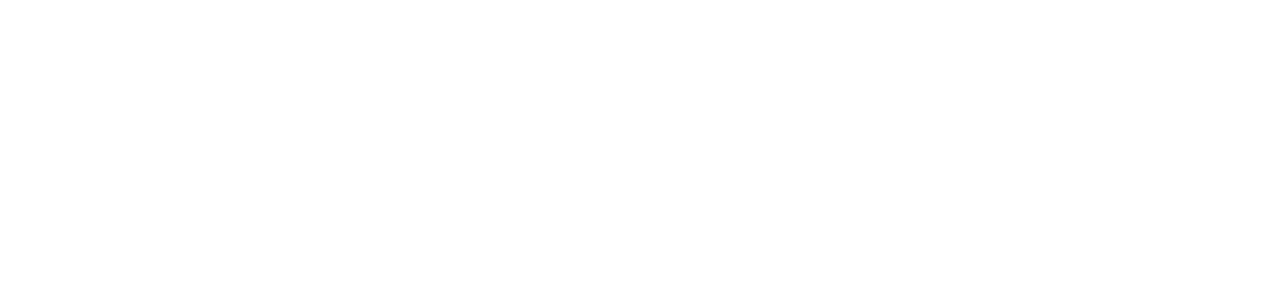
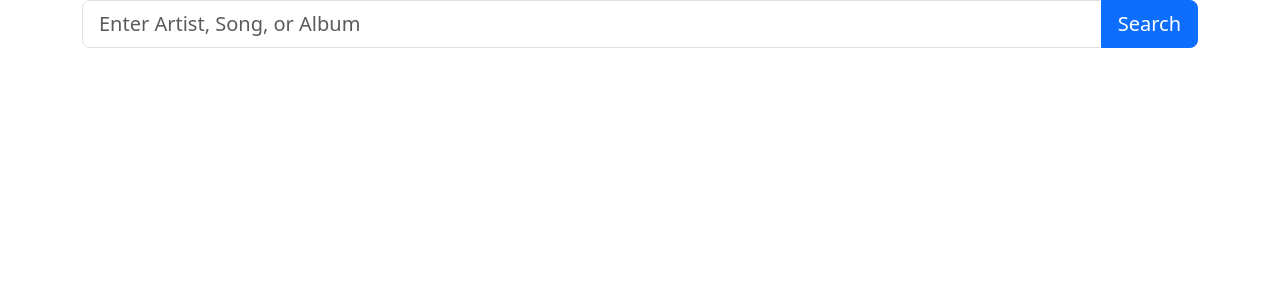
Before and after one commit to timseoaudit/jammming, a React (Create React App) app: page / in a window 1280 px wide. Shown: the top 300 px of the page. Built offline with nearby package versions, Linux system fonts and the light colour scheme.

Commit message:
SearchBar working

```diff
--- a/src/SearchBar.js
+++ b/src/SearchBar.js
@@ -5,12 +5,13 @@
 function SearchBar() {
     const [searchInput, setSearchInput] = useState('');
 
+    return (
     <div className="App">
       <Container>
         <InputGroup className="mb-3" size ='lg'>
           <FormControl
-            placeholder="Recipient's username"
-            aria-label="Recipient's username"
+            placeholder="Enter Artist, Song, or Album"
+            aria-label="Enter Artist, Song, or Album"
             aria-describedby="basic-addon2"
             type="imput"
             onKeyPress= {event => {
@@ -26,6 +27,7 @@
         </InputGroup>
       </Container>
     </div>
+    );
 };
 
 export default SearchBar;
```
